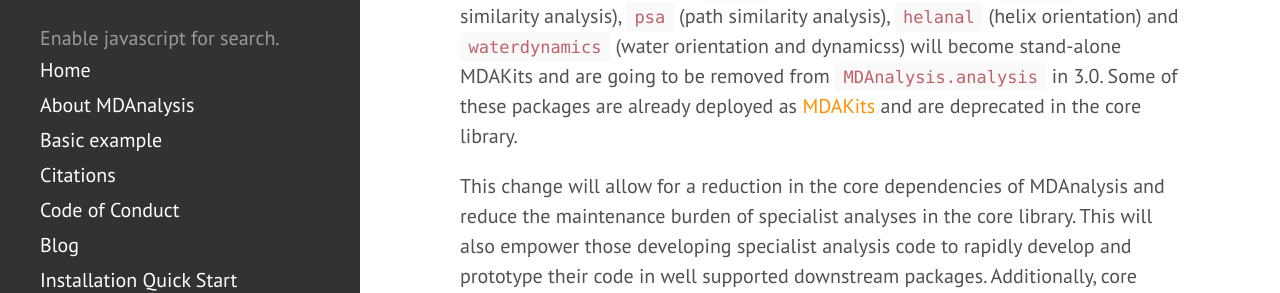
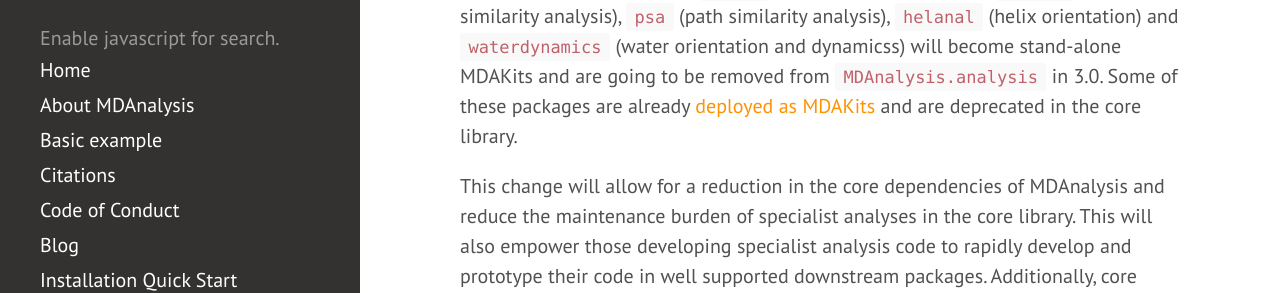
Before and after one commit to MDAnalysis/MDAnalysis.github.io, a Jekyll site: the page built from _posts/2023-10-25-towards_3.0.md, in a window 1280 px wide and 900 px high, scrolled down 511 px. Shown: the part 197-490 px from the top of the window. Built offline with Jekyll 4.4.1, drawn with Linux system fonts in a browser that asks for light colours; comment, search, counter and statistics services are not loaded; part of the change alters nothing that is shown.

```diff
--- a/_posts/2023-10-25-towards_3.0.md
+++ b/_posts/2023-10-25-towards_3.0.md
@@ -12,7 +12,7 @@ MDAnalysis is beginning to plan for our 3.0 release! Following discussions at ou
 
 As MDAnalysis continues to grow along with the field of molecular simulations, we are aiming to continue to provide a highly functional, easily maintainable package that can be the foundation of a wide variety of downstream tools.
 
-Following the successful introduction of the [MDAKits ecosystem][MDAKits] (modelled on the SciKit ecosystem, see the [MDAKits paper][]) as part of our [EOSS4][] work, which provides infrastructure for creating [FAIR][] packages that address specific scientific questions in the analysis of molecular simulation, we are aiming to move some more specialized analyses currently present in the MDAnalysis core library to [MDAKits][]. Several analysis modules, including  `hole2` (pore and cavity analysis), `encore` (ensemble similarity analysis), `psa` (path similarity analysis), `helanal` (helix orientation) and `waterdynamics` (water orientation and dynamicss) will become stand-alone MDAKits and are going to be removed from `MDAnalysis.analysis` in 3.0. Some of these packages are already deployed as [MDAKits][] and are deprecated in the core library.
+Following the successful introduction of the [MDAKits ecosystem][MDAKits] (modelled on the SciKit ecosystem, see the [MDAKits paper][]) as part of our [EOSS4][] work, which provides infrastructure for creating [FAIR][] packages that address specific scientific questions in the analysis of molecular simulation, we are aiming to move some more specialized analyses currently present in the MDAnalysis core library to [MDAKits][]. Several analysis modules, including  `hole2` (pore and cavity analysis), `encore` (ensemble similarity analysis), `psa` (path similarity analysis), `helanal` (helix orientation) and `waterdynamics` (water orientation and dynamicss) will become stand-alone MDAKits and are going to be removed from `MDAnalysis.analysis` in 3.0. Some of these packages are already [deployed as MDAKits][MDAKitsRegistry] and are deprecated in the core library.
 
 This change will allow for a reduction in the core dependencies of MDAnalysis and reduce the maintenance burden of specialist analyses in the core library. This will also empower those developing specialist analysis code to rapidly develop and prototype their code in well supported downstream packages. Additionally, core developers will be able to spend more cycles on core competencies, fixing critical issues and planning future improvements, ensuring that MDAnalysis can be easily and effectively maintained for years to come.
 
@@ -64,7 +64,7 @@ If you have any feedback on this roadmap or would like to discuss our future pla
 
 – Hugo MacDermott-Opeskin on behalf of the MDAnalysis [Core Developers][]
 
-[Core Developers]: {% link about.md %}#mdanalysis-core-developers
+[Core Developers]: {{ site.baseurl }}{% link about.md %}#mdanalysis-core-developers
 [Discord]: {{ site.discord.url }}
 [distopia]: https://github.com/MDAnalysis/distopia
 [EOSS4]: {{ site.baseurl }}{% post_url 2021-08-31-CZI-EOSS4 %}
@@ -73,4 +73,5 @@ If you have any feedback on this roadmap or would like to discuss our future pla
 [mailing list]: {{ site.mailinglists.discussion.url }}
 [MDAKits]: {{ site.baseurl }}{% post_url 2022-08-24-mdakits-intro %}
 [MDAKits paper]:  https://doi.org/10.25080/gerudo-f2bc6f59-00a
-[UGM]: {{ site.base }}{% link pages/ugm2023.md %}
+[MDAKitsRegistry]: https://mdakits.mdanalysis.org/mdakits.html
+[UGM]: {{ site.baseurl }}{% link pages/ugm2023.md %}
```
